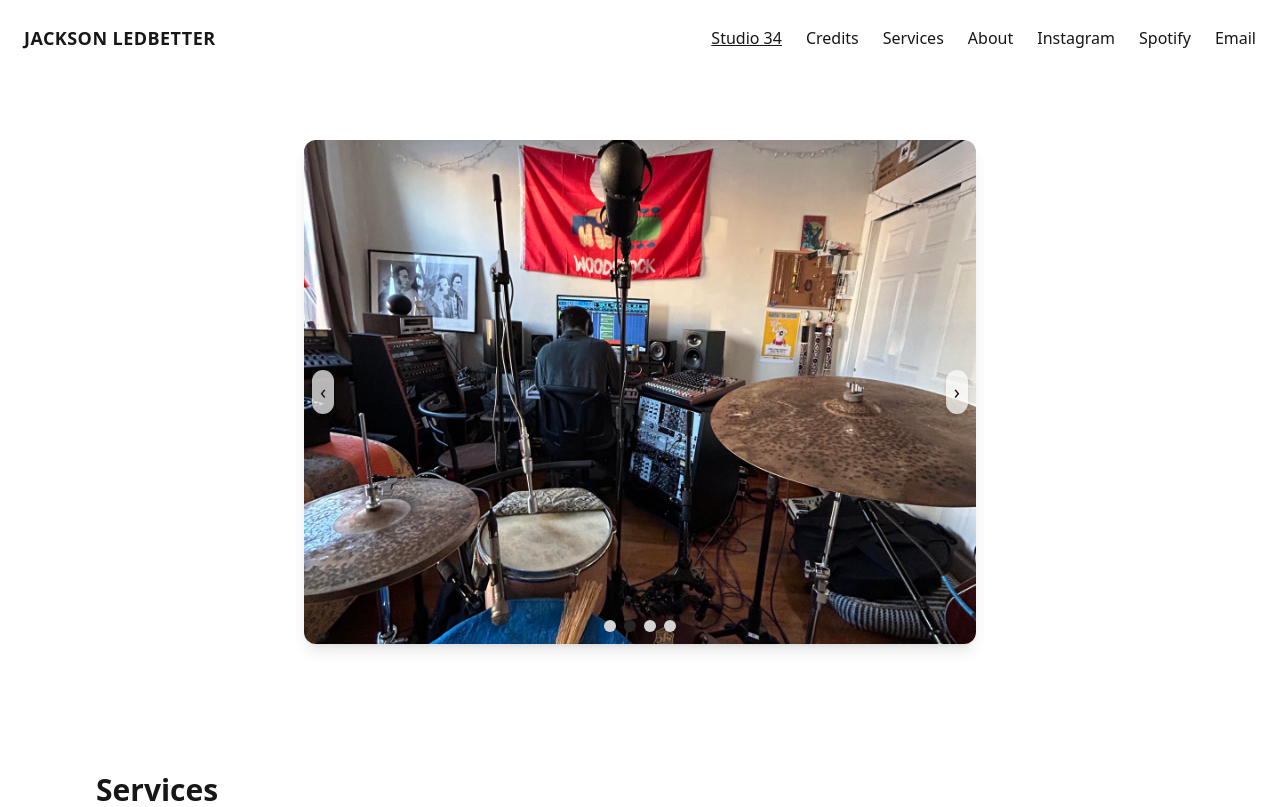
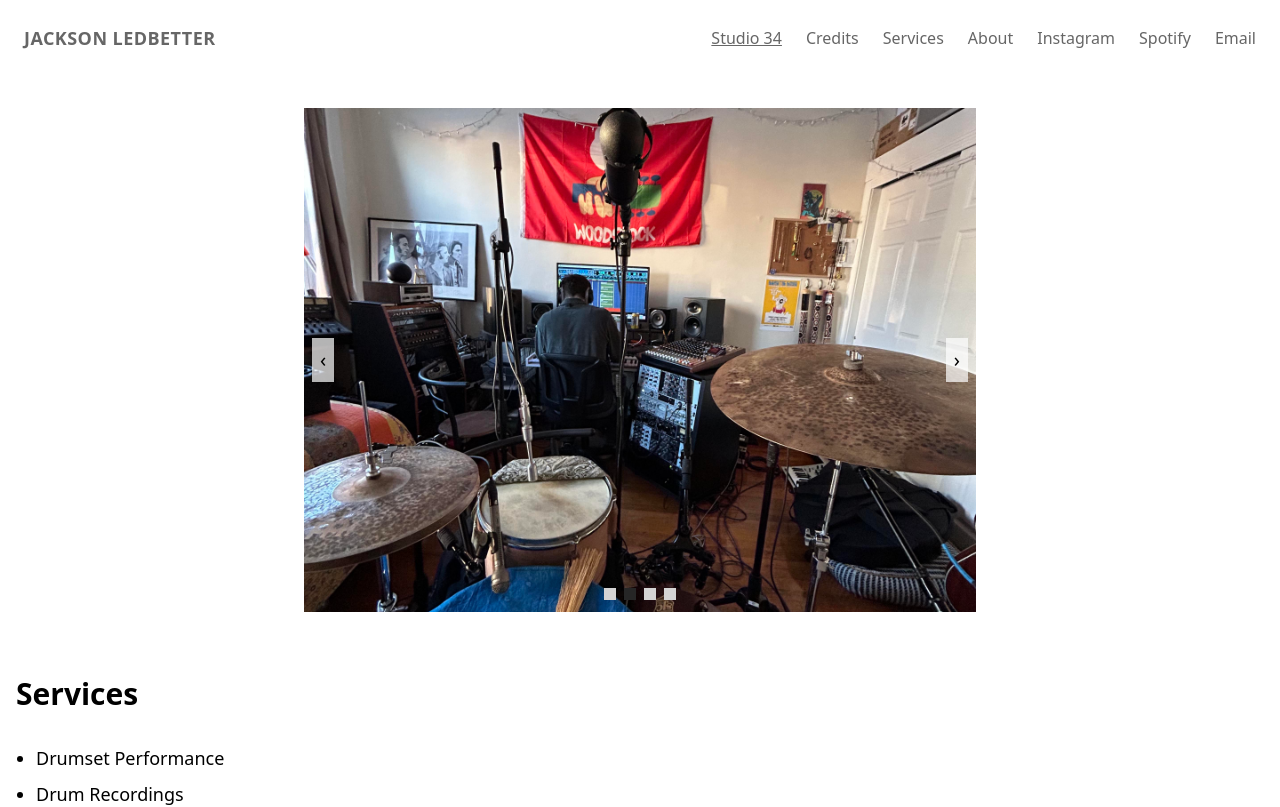
Before and after one commit to sungbinyun03/jacksonLedbetter, a React (Vite) app: page /studio in a window 1280 px wide. Shown: the top 807 px of the page. Built offline with nearby package versions, Linux system fonts and the light colour scheme.

Commit message:
working presets

```diff
--- a/src/index.css
+++ b/src/index.css
@@ -3,7 +3,30 @@
 @tailwind components;
 @tailwind utilities;
 
-/* helper for consistent section spacing */
+/* helper for consistent section spacing driven by preset spacing vars */
 .section {
-  @apply px-4 sm:px-8 md:px-16 lg:px-24 py-16 mx-auto;
+	padding-left: var(--spacing-md);
+	padding-right: var(--spacing-md);
+	padding-top: var(--spacing-lg);
+	padding-bottom: var(--spacing-lg);
+	margin-left: auto;
+	margin-right: auto;
 }
+
+/* Theme mappings to CSS variables applied by StyleProvider */
+.theme-root a {
+	color: var(--color-accent);
+}
+
+/* Let preset roundedness override rounded-* utility classes */
+.theme-root :where(.rounded, [class*="rounded-"]) {
+	border-radius: var(--border-radius);
+}
+
+/* Let preset shadows override shadow-* utility classes */
+.theme-root .shadow-sm { box-shadow: var(--shadow-sm); }
+.theme-root .shadow,
+.theme-root .shadow-md { box-shadow: var(--shadow-md); }
+.theme-root .shadow-lg,
+.theme-root .shadow-xl,
+.theme-root .shadow-2xl { box-shadow: var(--shadow-lg); }
--- a/src/styles/StyleProvider.jsx
+++ b/src/styles/StyleProvider.jsx
@@ -22,7 +22,14 @@ export default function StyleProvider({ children, stylePreset, colors }) {
   }, [stylePreset, colors, preset]);
 
   return (
-    <div style={cssVars}>
+		<div
+			className="theme-root"
+			style={{
+				...cssVars,
+				backgroundColor: 'var(--color-background)',
+				color: 'var(--color-primary)'
+			}}
+		>
       {children}
     </div>
   );
```
